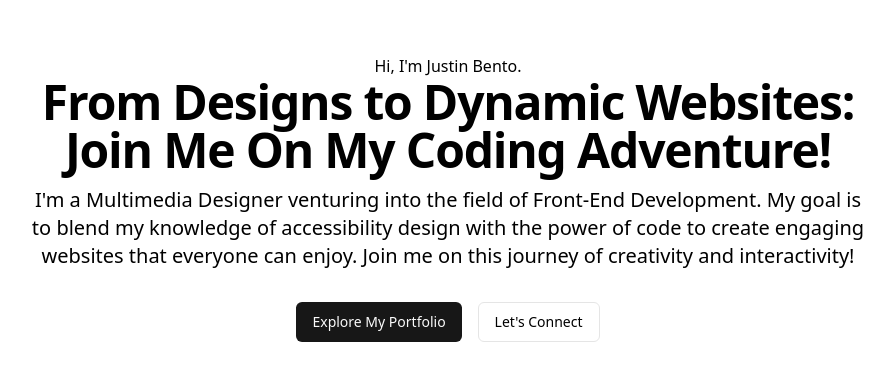
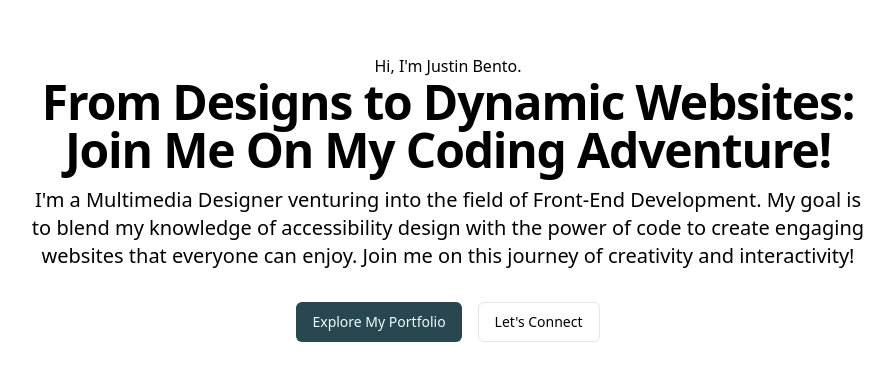
Before and after one commit to Justin-Bento/justin-bento-portfolio, a Next.js app: page / in a window 1280 px wide. Shown: the part 202-582 px from the top of the page, without its empty margins (192-1086 px from the left). Built offline with nearby package versions, Linux system fonts and the light colour scheme.

Commit message:
Updated button variant to brand theme

```diff
--- a/app/page.tsx
+++ b/app/page.tsx
@@ -27,7 +27,7 @@ export function HomeContent() {
         interactivity!
       </p>
       <div className="flex items-center flex-col lg:flex-row lg:justify-center gap-4 mt-8">
-        <Button>Explore My Portfolio</Button>
+        <Button variant="brand">Explore My Portfolio</Button>
         <Button variant="outline">Let's Connect</Button>
       </div>
     </article>
```
